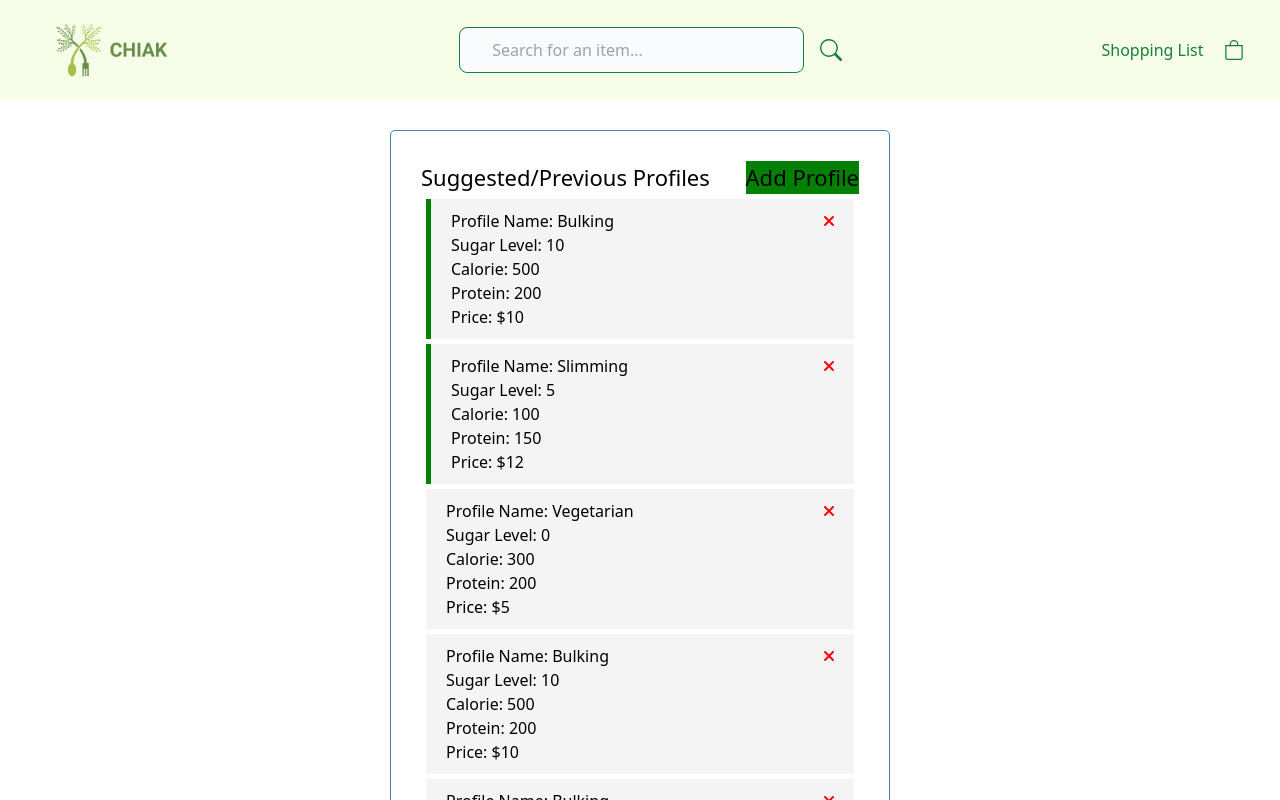
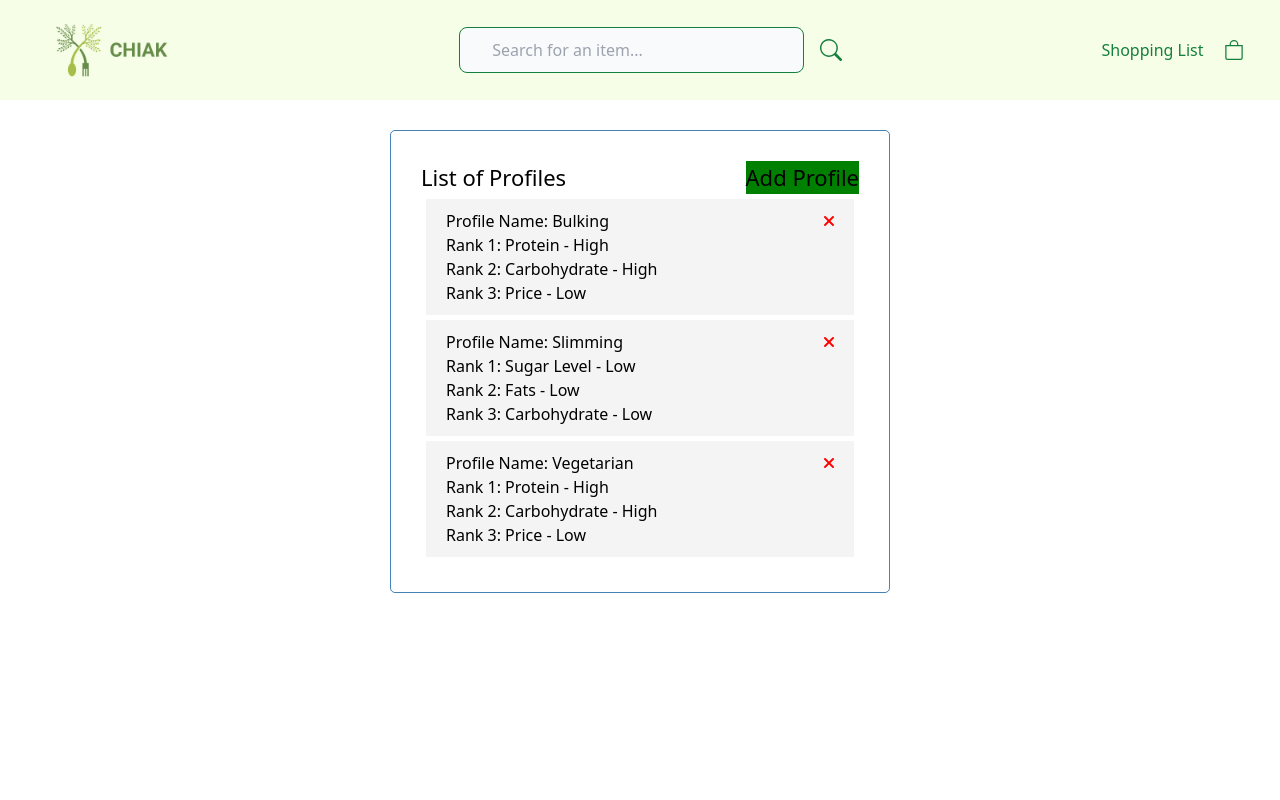
Before and after one commit to ststheting/chiak-app, a Vue app in the folder chiak-app/: page / in a window 1280 px wide. Shown: the top 800 px of the page. Built offline with nearby package versions, Linux system fonts and the light colour scheme.

Commit message:
updated components for Profiles and Preset

```diff
--- a/chiak-app/src/components/AddProfile.vue
+++ b/chiak-app/src/components/AddProfile.vue
@@ -4,57 +4,92 @@
         <!--Profile input label  -->
         <div class="form-control">
         <label>Profile</label>
-      <input type="text" v-model="name" name="name" placeholder="New Profile Name" />
+        <input
+        type="text"
+        v-model="name"
+        name="name"
+        placeholder="New Profile Name" />
         </div>
 
-    <!-- Sugar Level input label -->
+        <!-- Rank 1 dropdown -->
         <div class="form-control">
-      <label>Sugar Level</label>
-      <input
-        type="text"
-        v-model="sugar_lvl"
-        name="sugar_lvl"
-        placeholder="Input Sugar Level"
-      />
+        <label>Rank 1 Nutritional Metric:</label>
+        <select v-model="rank_1">
+            <option value="Price - Low">Price - Low</option>
+            <option value="Price - High">Price - High</option>
+            <option value="Energy - Low">Energy - Low</option>
+            <option value="Energy - High">Energy - High</option>
+            <option value="Protein - Low">Protein - Low</option>
+            <option value="Protein - High">Protein - High</option>
+            <option value="Fats - Low">Fats - Low</option>
+            <option value="Fats - High">Fats - High</option>
+            <option value="Cholesterol - Low">Cholesterol - Low</option>
+            <option value="Cholesterol - High">Cholesterol - High</option>
+            <option value="Carbohydrate - Low">Carbohydrate - Low</option>
+            <option value="Carbohydrate - High">Carbohydrate - High</option>
+            <option value="Dietary Fibre - Low">Dietary Fibre - Low</option>
+            <option value="Dietary Fibre - High">Dietary Fibre - High</option>
+            <option value="Sodium - Low">Sodium - Low</option>
+            <option value="Sodium - High">Sodium - High</option>
+            <option value="Calcium - Low">Calcium - Low</option>
+            <option value="Calcium - High">Calcium - High</option>
+        </select>
         </div>
 
-    <!-- Calorie input label -->
+        <!-- Rank 2 dropdown -->
         <div class="form-control">
-      <label>Calorie</label>
-      <input
-        type="text"
-        v-model="calorie"
-        name="calorie"
-        placeholder="Input Calorie Content"
-      />
+        <label>Rank 2 Nutritional Metric:</label>
+        <select v-model="rank_2">
+            <option value="Price - Low">Price - Low</option>
+            <option value="Price - High">Price - High</option>
+            <option value="Energy - Low">Energy - Low</option>
+            <option value="Energy - High">Energy - High</option>
+            <option value="Protein - Low">Protein - Low</option>
+            <option value="Protein - High">Protein - High</option>
+            <option value="Fats - Low">Fats - Low</option>
+            <option value="Fats - High">Fats - High</option>
+            <option value="Cholesterol - Low">Cholesterol - Low</option>
+            <option value="Cholesterol - High">Cholesterol - High</option>
+            <option value="Carbohydrate - Low">Carbohydrate - Low</option>
+            <option value="Carbohydrate - High">Carbohydrate - High</option>
+            <option value="Dietary Fibre - Low">Dietary Fibre - Low</option>
+            <option value="Dietary Fibre - High">Dietary Fibre - High</option>
+            <option value="Sodium - Low">Sodium - Low</option>
+            <option value="Sodium - High">Sodium - High</option>
+            <option value="Calcium - Low">Calcium - Low</option>
+            <option value="Calcium - High">Calcium - High</option>
+        </select>
         </div>
 
-    <!-- Protein input label -->
+        <!-- Rank 3 dropdown -->
         <div class="form-control">
-      <label>Protein</label>
-      <input
-        type="text"
-        v-model="protein"
-        name="protein"
-        placeholder="Input Protein Content"
-      />
+        <label>Rank 3 Nutritional Metric:</label>
+        <select v-model="rank_3">
+            <option value="Price - Low">Price - Low</option>
+            <option value="Price - High">Price - High</option>
+            <option value="Energy - Low">Energy - Low</option>
+            <option value="Energy - High">Energy - High</option>
+            <option value="Protein - Low">Protein - Low</option>
+            <option value="Protein - High">Protein - High</option>
+            <option value="Fats - Low">Fats - Low</option>
+            <option value="Fats - High">Fats - High</option>
+            <option value="Cholesterol - Low">Cholesterol - Low</option>
+            <option value="Cholesterol - High">Cholesterol - High</option>
+            <option value="Carbohydrate - Low">Carbohydrate - Low</option>
+            <option value="Carbohydrate - High">Carbohydrate - High</option>
+            <option value="Dietary Fibre - Low">Dietary Fibre - Low</option>
+            <option value="Dietary Fibre - High">Dietary Fibre - High</option>
+            <option value="Sodium - Low">Sodium - Low</option>
+            <option value="Sodium - High">Sodium - High</option>
+            <option value="Calcium - Low">Calcium - Low</option>
+            <option value="Calcium - High">Calcium - High</option>
+        </select>
         </div>
 
-    <!-- Price input label -->
-    <div class="form-control">
-      <label>Price</label>
-      <input
-        type="text"
-        v-model="price"
-        name="price"
-        placeholder="Input Price"
-      />
+        <div class="form-control form-control-check">
+            <label>Set As Preset</label>
+            <input type="checkbox" v-model="select" name="select" />
         </div>
-
-    <!-- <div class="form-control form-control-check">
-      <label>Set Reminder</label>
-      <input type="checkbox" v-model="reminder" name="reminder" />
-    </div> -->
 
         <input type="submit" value="Create Profile" class="btn btn-block" />
     </form>
@@ -66,44 +101,49 @@
         data(){
             return{
                 name:'',
-                sugar_lvl:'',
-                calorie:'',
-                protein:'',
-                price:''
+                rank_1:'',
+                rank_2:'',
+                rank_3:'',
+                select: false
             }
         },
         methods:{
+            // When the 'Create Profile' button is clicked
             onSubmit(e){
                 e.preventDefault()
 
+                // if the profile name is not entered
                 if(!this.name){
                     alert('Please add a profile')
                     return
                 }
 
+                // 'save' the data that the user inputs
                 // Randomize the id number
                 const newProfile = {
                     id: Math.floor(Math.random() * 100000),
                     name: this.name,
-                    sugar_lvl: this.sugar_lvl,
-                    calorie: this.calorie,
-                    protein: this.protein,
-                    price: this.price,
+                    rank_1: this.rank_1,
+                    rank_2: this.rank_2,
+                    rank_3: this.rank_3,
+                    select: this.select,
                 }
 
+                // send the custom user input to the parent by providing the event name to add a profile and the data that the user inputs
                 this.$emit('add-profile', newProfile)
 
+                // initialize the fields back to empty to take in new data
                 this.name = ''
-                this.sugar_lvl = ''
-                this.calorie = ''
-                this.protein = ''
-                this.price = ''
-
+                this.rank_1 = ''
+                this.rank_2 = ''
+                this.rank_3 = ''
+                this.select = false
             }
         }
     }
 </script>
 
+// styles for the add profile form
 <style scoped>
 .add-form {
   margin-bottom: 40px;
--- a/chiak-app/src/components/PresetButton.vue
+++ b/chiak-app/src/components/PresetButton.vue
@@ -1,3 +1,4 @@
+// configuration for the button
 <template>
     <button @click="onClick()"
     :style="{background: color}"
@@ -7,12 +8,15 @@
 
 <script>
 export default {
+    // the name that is called when importing the button
     name:'PresetButton',
+    // the data that is visible by the parent component
     props: {
         text: String,
         color: String
     },
     methods:{
+        // when the button is clicked, it should emit the event name 'btn-click' to the parent component
         onClick(){
             this.$emit('btn-click')
         },
--- a/chiak-app/src/components/Profile.vue
+++ b/chiak-app/src/components/Profile.vue
@@ -1,13 +1,18 @@
+// this component is for displaying individual profiles on the browser page
+// It is the child component of Profiles.vue => 2 levels deep from the main Preset component
 <template>
+<!-- emit the toggle-select event and profile.id to the parent component upon click -->
+<!-- ternary for the select class. If true, then we add a class called select, else do nothing -->
     <div @click="$emit('toggle-select', profile.id)" :class="[profile.select ? 'select' :
     '', 'profile']">
+    <!-- information of the data fields -->
         <h3>Profile Name: {{profile.name }}
+            <!-- this is the x icon on the profile. When the icon is clicked, it will emit the delete-profile event to the parent component -->
             <i @click="$emit('delete-profile', profile.id)" class="fas fa-times"></i>
         </h3>
-        <p>Sugar Level: {{profile.sugar_lvl}}</p>
-        <p>Calorie: {{profile.calorie}}</p>
-        <p>Protein: {{profile.protein}}</p>
-        <p>Price: ${{profile.price}}</p>
+        <p>Rank 1: {{profile.rank_1}}</p>
+        <p>Rank 2: {{profile.rank_2}}</p>
+        <p>Rank 3: {{profile.rank_3}}</p>
     </div>
 </template>
 
--- a/chiak-app/src/components/Profiles.vue
+++ b/chiak-app/src/components/Profiles.vue
@@ -1,5 +1,8 @@
+// For the main Presets page to pass data into so that we can render the details on the browser page
 <template>
+    <!-- loop through the profiles array to output a single profile component -->
     <div :key="profile.id" v-for="profile in profiles">
+        <!-- catch the toggle-select emit from Profile child component and emit this event to the Preset parent component. Same for toggle-select -->
         <Profile @toggle-select="$emit('toggle-select', profile.id)" @delete-profile="$emit('delete-profile', profile.id)" :profile='profile' />
     </div>
 </template>
@@ -14,6 +17,7 @@ export default{
     components: {
         Profile
     },
+    // since we are taking the emit form the Profile child component and passing it to the Preset parent component
     emits: ['delete-profile', 'toggle-select']
 }
 </script>
--- a/chiak-app/src/views/Preset.vue
+++ b/chiak-app/src/views/Preset.vue
@@ -1,12 +1,19 @@
 <template>
     <div>
         <Nav />
+        <!-- self-defined class to implement styling -->
         <div class = "container">
+            <!-- id is for the styling of the PresetHeader -->
+            <!-- catch the toggle-add-profile emit from the PresetHeader, then call the toggleAddProfile method -->
+            <!-- use v-bind to pass in the boolean value of showAddProfile -->
             <PresetHeader id="presetHeader" @toggle-add-profile="toggleAddProfile"
-            title = "Suggested/Previous Profiles" :showAddProfile="showAddProfile" />
+            title = "List of Profiles" :showAddProfile="showAddProfile" />
+            <!-- this is for toggling the AddProfile form. Catch the add-profile emit and call the addProfile method -->
             <div v-show="showAddProfile">
                 <AddProfile @add-profile="addProfile" />
             </div>
+            <!-- catch the emits and call the respective methods -->
+            <!-- since we are passing in an array from Profiles that will be dynamic, we v-bind the profiles to the profiles data -->
             <Profiles @toggle-select="toggleSelect" @delete-profile="deleteProfile" :profiles="profiles" />
         </div>
     </div>
@@ -28,6 +35,8 @@ export default {
     },
     data(){
         return{
+            // the data will return an array of of Profile objects
+            // data is not stored here because of the life-cycle method
             profiles:[],
 
             // Use add profile button to toggle the 'Create Profile' form
@@ -35,74 +44,75 @@ export default {
         }
     },
     methods: {
-        // toggle the add profile button
+        // toggle the add profile button by setting the boolean variable to its opposite value
         toggleAddProfile(){
             this.showAddProfile = !this.showAddProfile
         },
 
-        // profile comes from the newProfile in AddProfile
+        // set the profiles as an array and spread across the current profiles, then add a new one onto it
+        // the new profile comes from the AddProfile component
         addProfile(profile){
             this.profiles = [...this.profiles, profile]
         },
 
-        // if refresh, this will come back because we are not persisiting it in backend
+        // pass in the id of the profile that we want to delete. Keep the profile.id that are NOT equal to the id passed in
+        // the filter will only keep the profile ids that are not equal to the id, so the profile to delete will no longer be in the array
         deleteProfile(id){
             // confirm delete
             if(confirm('Are you sure?')){
                 this.profiles = this.profiles.filter((profile) => profile.id !== id)
             }
         },
-        // double click to select or deselect
+
+        // map through the entire profiles array and see for each profile if the profile.id is equal to the id that we pass in, then spread across
+        // all the profiles to find the matching profile and change its initial select boolean value to the opposite
         toggleSelect(id){
-            this.profiles = this.profiles.map((profile) => profile.id === id ? {...profile, select: !profile.select} : profile)
+            // confirm selecting/unselecting
+            if(confirm('You are about to select/unselect this profile as your preset. Click OK to confirm')){
+                this.profiles = this.profiles.map((profile) => profile.id === id ? {...profile, select: !profile.select} : profile)
+            }
         }
+
+        // toggleSelect(id){
+        //     if(this.profiles.map((profile) => profile.id === id && profile.select === false ? {...profile} : profile)){
+        //         if(confirm('You are about to select this profile as your preset. Click OK to confirm')){
+        //             this.profiles = this.profiles.map((profile) => profile.id === id ? {...profile, select: !profile.select} : profile)
+        //         }
+        //     }
+        //     else if(this.profiles.map((profile) => profile.id === id && profile.select === true ? {...profile} : profile)){
+        //         if(confirm('Would you like to unselect this profile as your preset?')){
+        //             this.profiles = this.profiles.map((profile) => profile.id === id ? {...profile, select: !profile.select} : profile)
+        //         }
+        //     }
+        // }
     },
+
+    // life cycle method to store the data. Define the profiles (hardcode data)
     created(){
         this.profiles = [
             {
                 id: 1,
                 name: "Bulking",
-                sugar_lvl: 10.00,
-                calorie: 500,
-                protein: 200,
-                price: 10.00,
-                select: true,
+                rank_1: "Protein - High",
+                rank_2: "Carbohydrate - High",
+                rank_3: "Price - Low",
+                select:false
             },
             {
                 id: 2,
                 name: "Slimming",
-                sugar_lvl: 5.00,
-                calorie: 100,
-                protein: 150,
-                price: 12.00,
-                select: true,
+                rank_1: "Sugar Level - Low",
+                rank_2: "Fats - Low",
+                rank_3: "Carbohydrate - Low",
+                select: false
             },
             {
                 id: 3,
                 name: "Vegetarian",
-                sugar_lvl: 0.00,
-                calorie: 300,
-                protein: 200,
-                price: 5.00,
-                select: false,
-            },
-            {
-                id: 4,
-                name: "Bulking",
-                sugar_lvl: 10.00,
-                calorie: 500,
-                protein: 200,
-                price: 10.00,
-                select: false,
-            },
-            {
-                id: 5,
-                name: "Bulking",
-                sugar_lvl: 10.00,
-                calorie: 500,
-                protein: 200,
-                price: 10.00,
-                select: false,
+                rank_1: "Protein - High",
+                rank_2: "Carbohydrate - High",
+                rank_3: "Price - Low",
+                select: false
             }
         ]
     }
```
Also changed, not shown: chiak-app/src/components/PresetHeader.vue (+8 -0 lines). Lines whose indentation alone changed are shown as unchanged.
